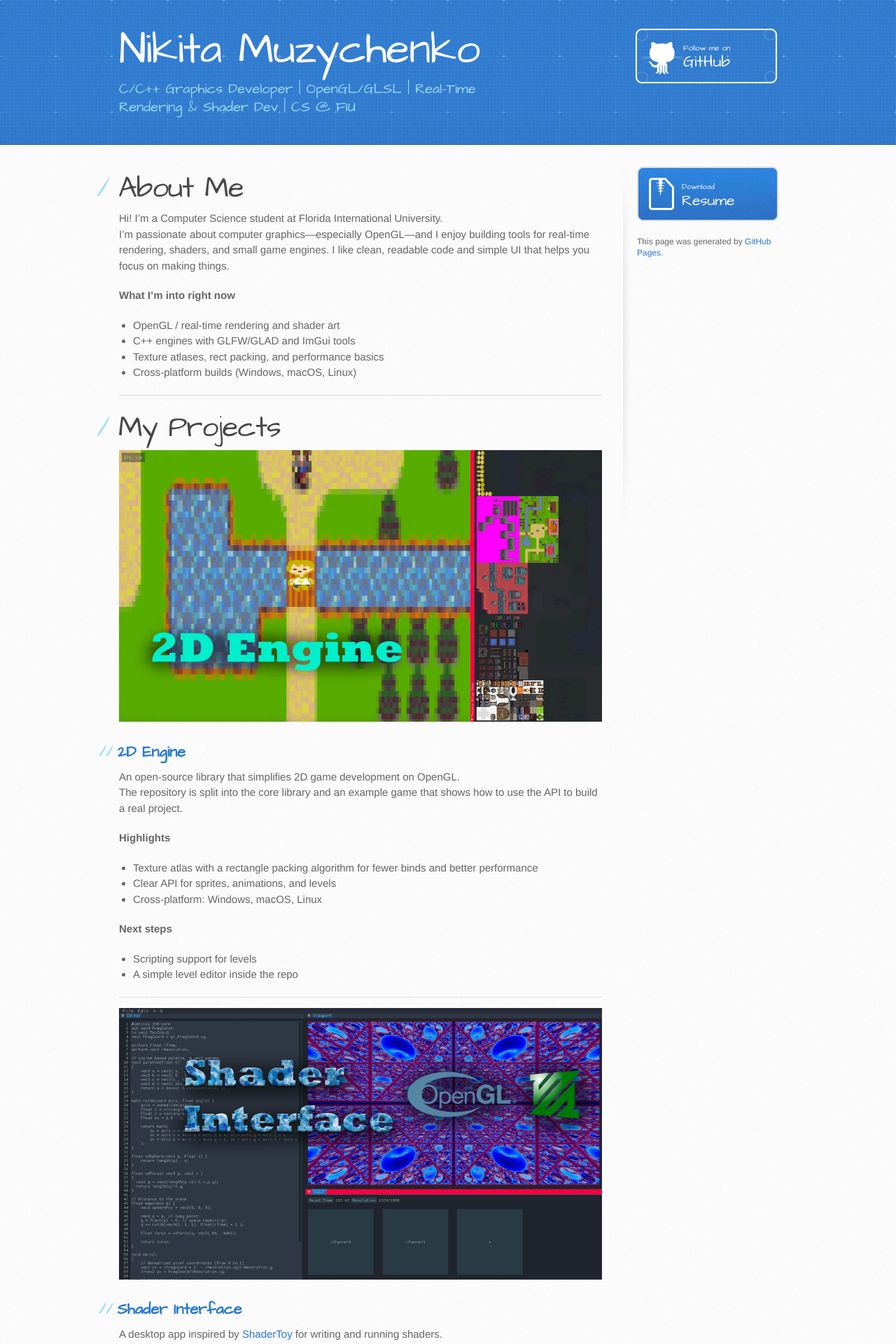
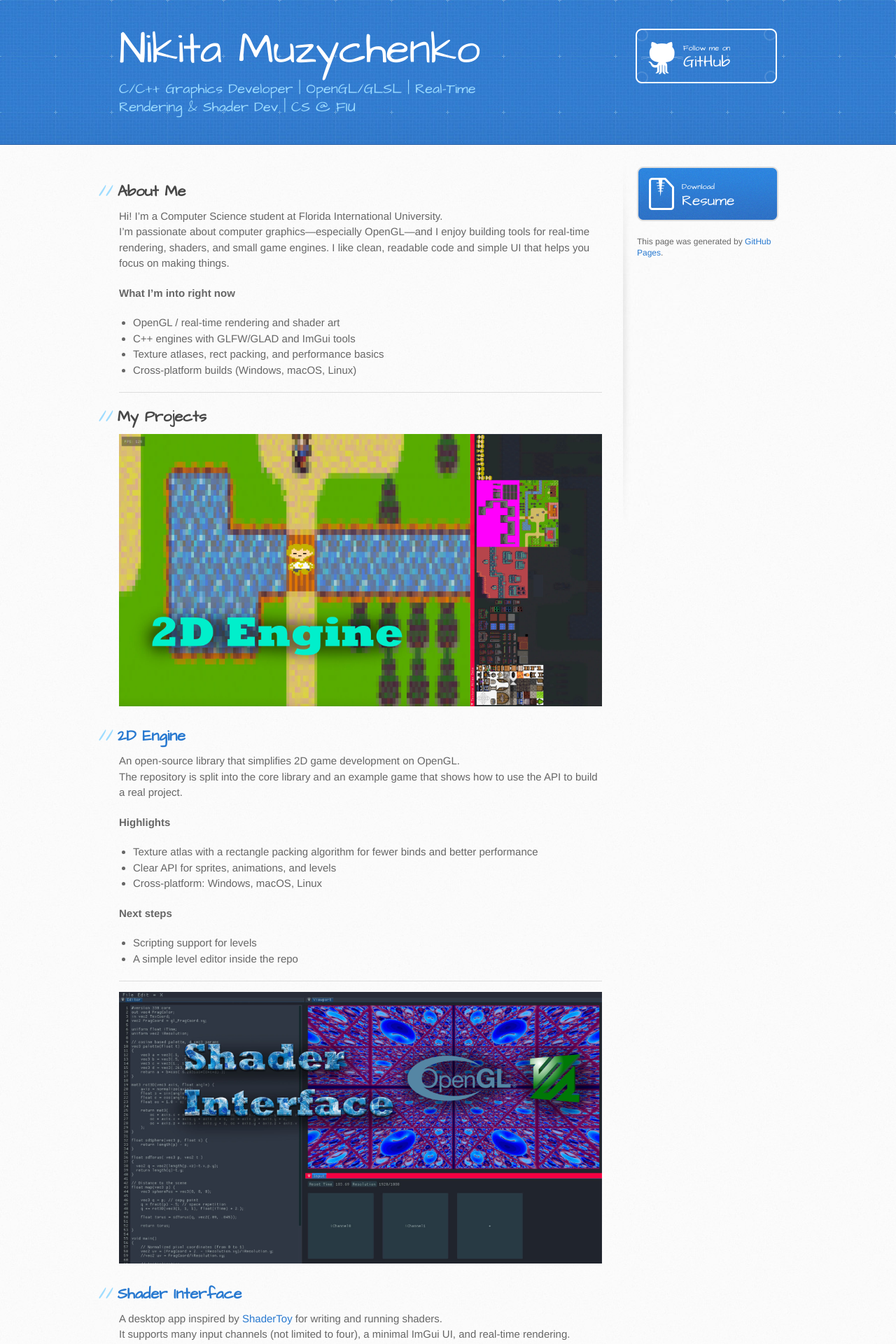
Before and after one commit to MuzychenkoNikita/MuzychenkoNikita.github.io, a Jekyll site: the page built from index.md, in a window 1280 px wide. Shown: the top 1920 px of the page at 70% size. Built offline with Jekyll 4.4.1, drawn with Linux system fonts in a browser that asks for light colours; our own code applies the rules of GitHub Pages for plain Markdown files.

```diff
--- a/index.md
+++ b/index.md
@@ -2,7 +2,7 @@
 layout: default
 ---
 
-# About Me
+## About Me
 
 Hi! I’m a Computer Science student at Florida International University.
 I’m passionate about computer graphics—especially OpenGL—and I enjoy building tools for real-time rendering, shaders, and small game engines. I like clean, readable code and simple UI that helps you focus on making things.
@@ -15,7 +15,7 @@ I’m passionate about computer graphics—especially OpenGL—and I enjoy build
 
 ---
 
-# My Projects
+## My Projects
 
 ![Branching](./assets/images/2DEngine.jpg)
 
```
